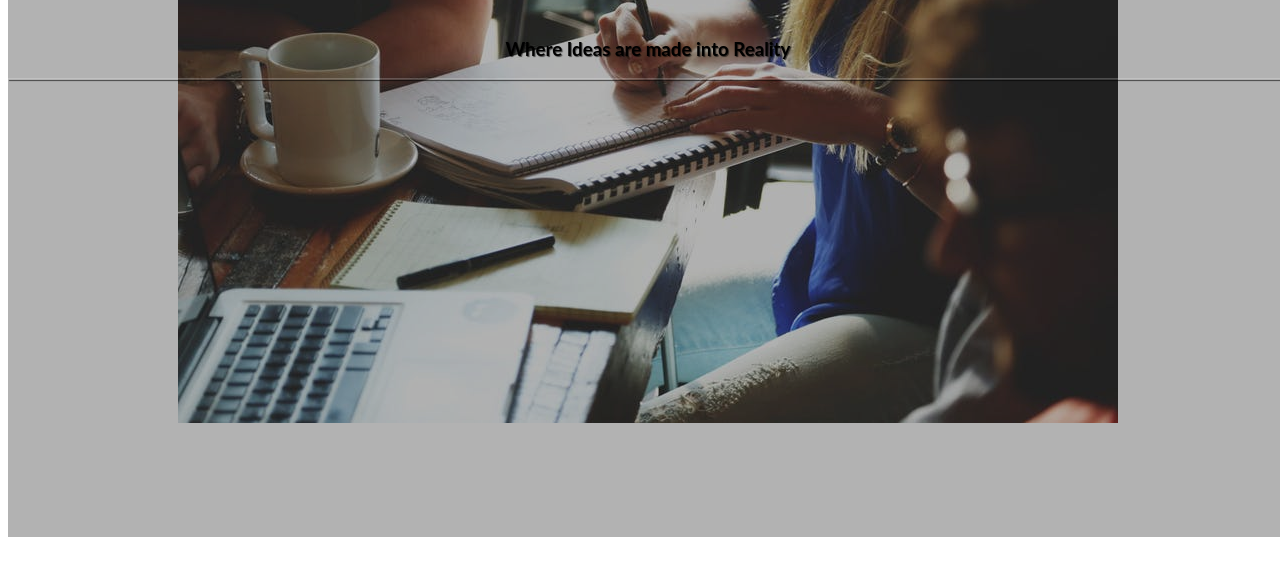
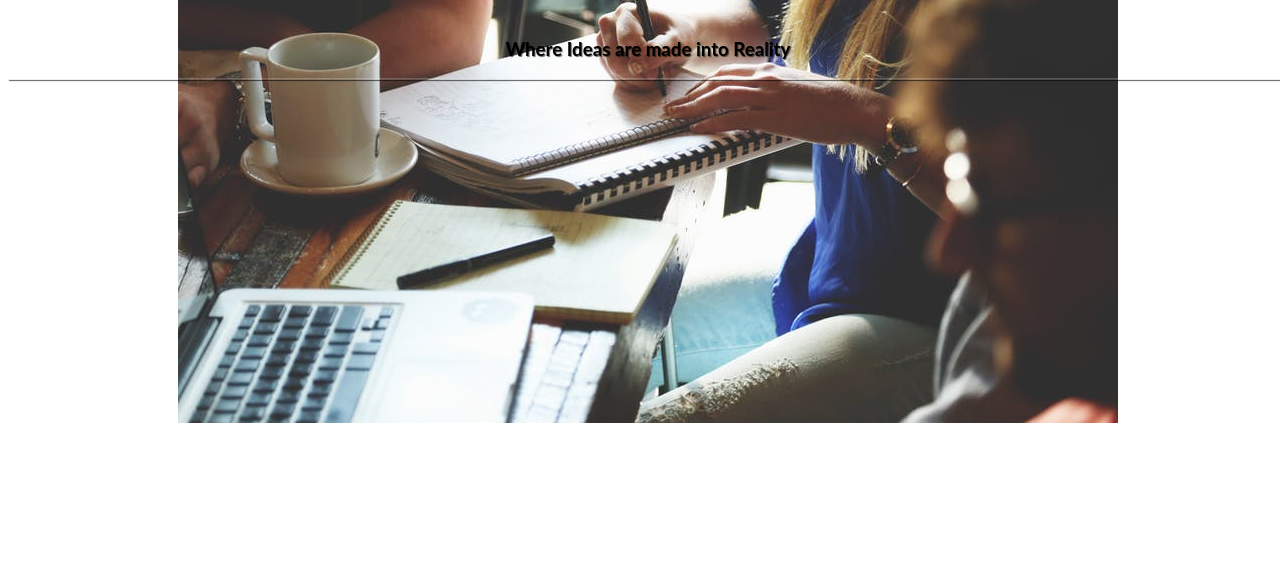
Before and after one commit to smrutipatro/IARLandingPage, a website: page team1.html in a window 1280 px wide. Shown: the part 376-963 px from the top of the page. Drawn offline with Linux system fonts and the light colour scheme.

Commit message:
Update team1.html

```diff
--- a/team1.html
+++ b/team1.html
@@ -9,8 +9,8 @@
 
 
     <div class="intro-header" style="background: url('img/team1.jpg') no-repeat center center fixed;">
-      <div class="bg-overlay">
-        <div class="container">
+      <div class="bg-overlay" style="background: url('img/team1.jpg') no-repeat center center fixed;">
+        <div class="container" >
 
 
             <div class="row">
```
